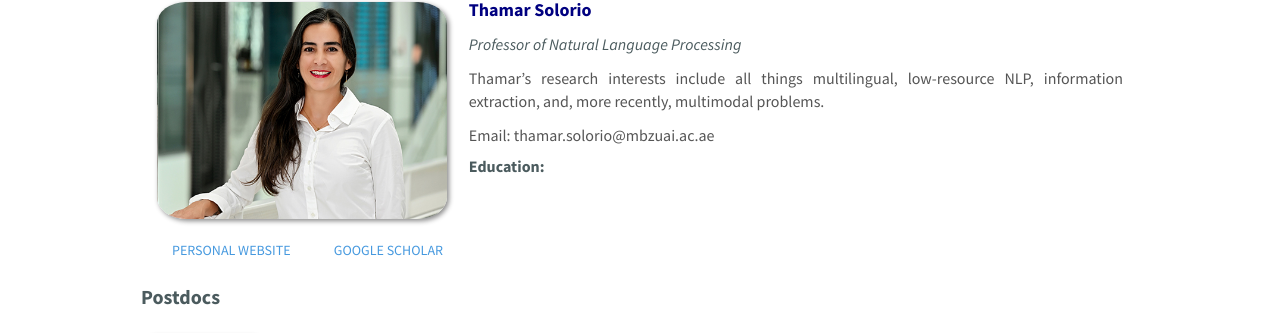
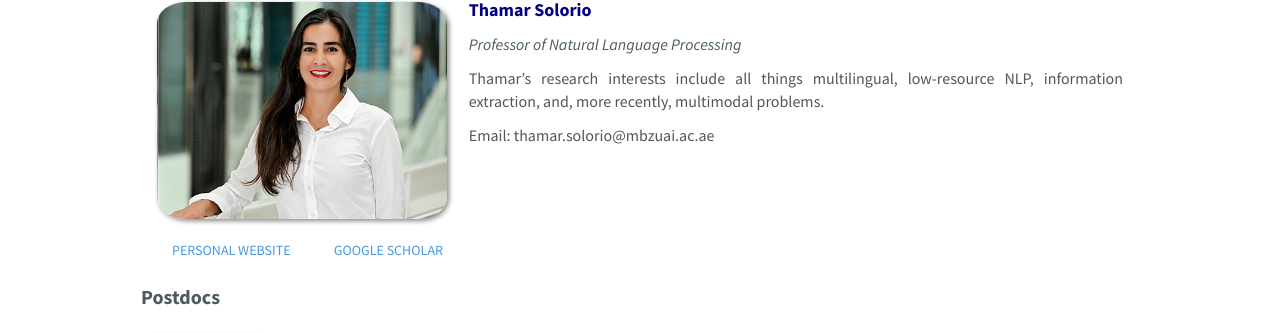
Before and after one commit to RiTUAL-MBZUAI/web, a Jekyll site: the page built from _pages/team.md, in a window 1280 px wide and 900 px high. Shown: the part 230-563 px from the top of the window. Built offline with Jekyll 4.4.1, drawn with Linux system fonts in a browser that asks for light colours; nearby versions of some CDN libraries.

Commit message:
Update team.md
removed education, this can be added to personal pages

```diff
--- a/_pages/team.md
+++ b/_pages/team.md
@@ -32,7 +32,8 @@ Jump to [postdocs](#postdocs), [doctoral students](#doctoral-students), [RAs](#r
   Email: {{ member.email }}
   </div>
 
-  <h5>Education:</h5>
+ <!-- <h5>Education:</h5>
+ -->
 <ul style="overflow: hidden">
 
   {% if member.number_educ == 1 %}
```
